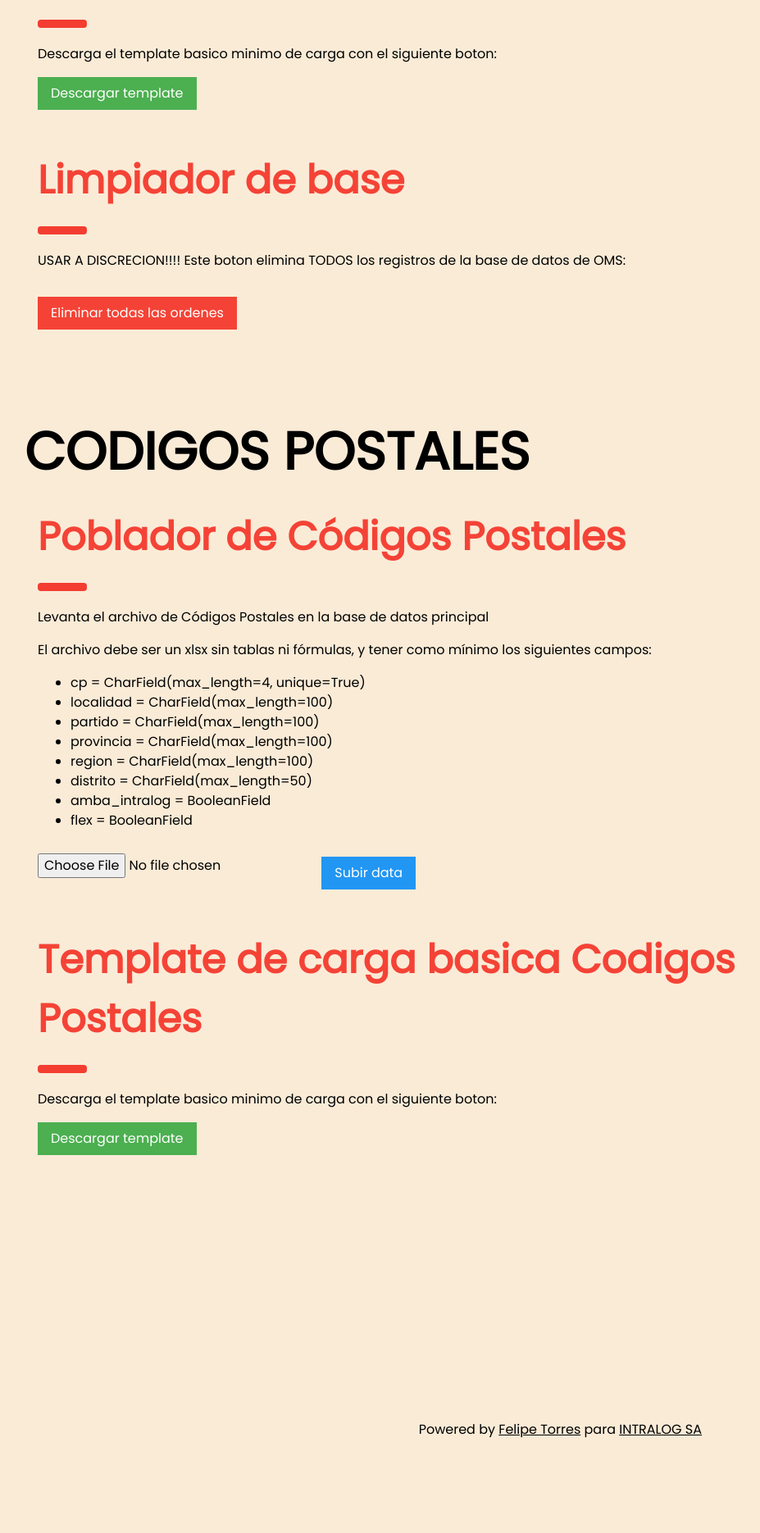
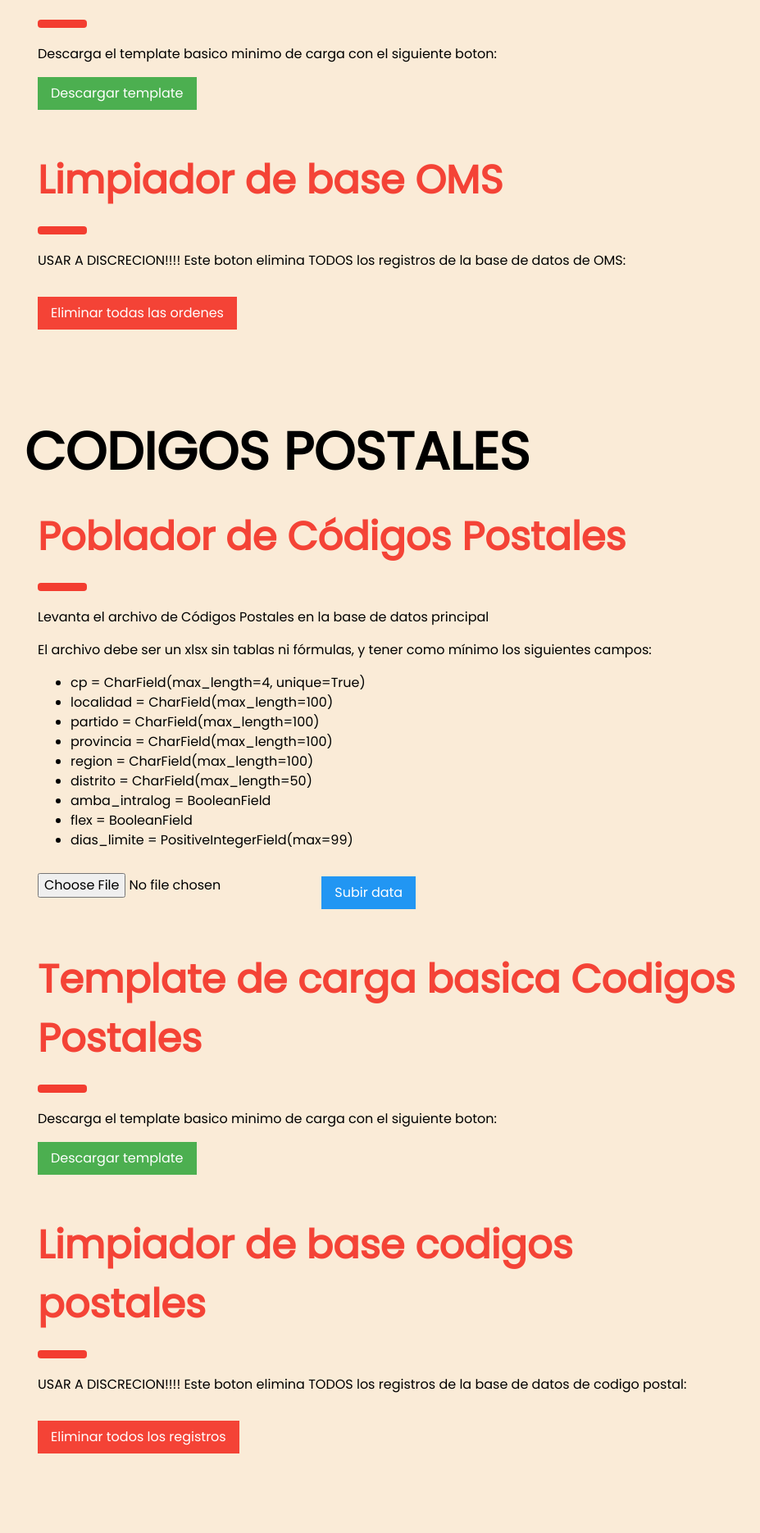
Before and after one commit to manfeltor/kpisintra, a Django app: page /adminapp/dbmanager/ in a window 1280 px wide. Shown: the part 1234-3104 px from the top of the page at 82% size, without its empty margins (310-1237 px from the left). Before the commit the page ends 2988 px from the top, so only its background shows below. Run offline with Django 5.2, Linux system fonts and the light colour scheme; the visitor is signed in with stand-in values (Sample User, id 1).

Commit message:
rearmamos la base de cps, enprolijado el front, generado el eliminador de base de codigos postales. ahora a migrar y probar.

```diff
--- a/adminapp/templates/db_manager.html
+++ b/adminapp/templates/db_manager.html
@@ -71,7 +71,7 @@
     <p>Descarga el template basico minimo de carga con el siguiente boton:</p>
       <a href="{% url 'download_template_xlsx' %}" class="w3-button w3-green">Descargar template</a>
 
-    <h1 class="w3-xxxlarge w3-text-red" style="margin-top:50px"><b>Limpiador de base </b></h1>
+    <h1 class="w3-xxxlarge w3-text-red" style="margin-top:50px"><b>Limpiador de base OMS</b></h1>
     <hr style="width:50px;border:5px solid #f33d30" class="w3-round">
     <p>USAR A DISCRECION!!!! Este boton elimina TODOS los registros de la base de datos de OMS:</p>
     {% if request.user.is_staff %}
@@ -102,9 +102,10 @@
       <li>distrito = CharField(max_length=50)</li>
       <li>amba_intralog = BooleanField</li>
       <li>flex = BooleanField</li>
+      <li>dias_limite = PositiveIntegerField(max=99)</li>
   </ul>
   </p>
-  <!-- Upload Form oms -->
+  <!-- Upload Form postalcode -->
   <form id="uploadForm" method="POST" enctype="multipart/form-data" action="{% url 'upload_postal_codes' %}">
     {% csrf_token %}
     <input type="file" name="cp_excel_file" id="cp_excel_file" required>
@@ -115,6 +116,21 @@
     <hr style="width:50px;border:5px solid #f33d30" class="w3-round">
     <p>Descarga el template basico minimo de carga con el siguiente boton:</p>
       <a href="{% url 'download_cp_template_xlsx' %}" class="w3-button w3-green">Descargar template</a>
+
+      <h1 class="w3-xxxlarge w3-text-red" style="margin-top:50px"><b>Limpiador de base codigos postales</b></h1>
+      <hr style="width:50px;border:5px solid #f33d30" class="w3-round">
+      <p>USAR A DISCRECION!!!! Este boton elimina TODOS los registros de la base de datos de codigo postal:</p>
+      {% if request.user.is_staff %}
+        <form method="POST" action="{% url 'delete_all_orders_cp' %}" onsubmit="showDeletingModal()">
+          {% csrf_token %}
+          <button type="submit" class="w3-button w3-red w3-margin-top"
+            onclick="return confirm('Esta seguro de querer realizar esta transaccion? una vez realizada es irreversible.')">
+            Eliminar todos los registros
+          </button>
+        </form>
+    {% endif %}
+
+</div>
 
 <!-- Modal for Processing -->
 <div id="processingModal" class="w3-modal">
--- a/adminapp/urls.py
+++ b/adminapp/urls.py
@@ -1,6 +1,6 @@
 from django.urls import path
 from .views import adminpanel, process_orders_from_upload, db_manager, download_template_xlsx, delete_all_orders
-from .views import upload_postal_codes, download_cp_template_xlsx
+from .views import upload_postal_codes, download_cp_template_xlsx, delete_all_orders_cp
 
 urlpatterns = [
     path('', adminpanel, name="adminpanel"),
@@ -10,4 +10,5 @@ urlpatterns = [
     path('download-template/', download_template_xlsx, name='download_template_xlsx'),
     path('uploadpostal/', upload_postal_codes, name='upload_postal_codes'),
     path('download-cptemplate/', download_cp_template_xlsx, name='download_cp_template_xlsx'),
+    path('delete-all-orders-cp/', delete_all_orders_cp, name='delete_all_orders_cp'),
 ]
--- a/adminapp/views.py
+++ b/adminapp/views.py
@@ -17,6 +17,10 @@ import traceback
 def adminpanel(req):
     return render(req, "admin_panel.html")
 
+def db_manager(req):
+    return render(req, "db_manager.html")
+
+
 # POPULATE ORDER MODEL Main function to process Excel files and populate Order model
 @login_required
 def process_orders_from_upload(request):
@@ -35,7 +39,7 @@ def process_orders_from_upload(request):
 
             # Ensure the uploaded file is an Excel file
             if not uploaded_file.name.endswith(('.xlsx', '.xls')):
-                raise ValueError('Unsupported file type. Please upload an Excel file.')
+                raise ValueError('Formato de archivo no soportado. Asegurese que esta subiendo un xlsx.')
             excel_file = uploaded_file.read()
             excel_io = BytesIO(excel_file)
             df = pd.read_excel(excel_io)
@@ -53,8 +57,16 @@ def process_orders_from_upload(request):
                         if not pedido:
                             raise ValueError("Missing 'pedido' in row")
 
+                        row_json = json.dumps(row.to_dict())
+
                         seller_name = row['seller']
                         company, _ = Company.objects.get_or_create(name=seller_name)
+
+                        postal_code_xlsx = row.get('codigoPostal')
+                        try:
+                            postal_code_model = PostalCodes.objects.get(cp=postal_code_xlsx)
+                        except PostalCodes.DoesNotExist:
+                            raise ValueError(f"Postal code {postal_code_xlsx} not found in PostalCodes database.")
 
                         # Check if the order with this LPN already exists
                         if row['lpn'] in existing_lpns:
@@ -75,8 +87,8 @@ def process_orders_from_upload(request):
                             order.zona = row['zona']
                             order.trackingDistribucion = row.get('trackingDistribucion', '')
                             order.trackingTransporte = row.get('trackingTransporte', '')
-                            order.codigoPostal = row['codigoPostal']
-                            order.order_data = json.dumps({})  # Set to serialized empty JSON object
+                            order.codigoPostal = postal_code_model
+                            order.order_data = row_json
                             orders_to_update.append(order)
                         else:
                             # Create a new order
@@ -97,8 +109,8 @@ def process_orders_from_upload(request):
                                 zona=row['zona'],
                                 trackingDistribucion=row.get('trackingDistribucion', ''),
                                 trackingTransporte=row.get('trackingTransporte', ''),
-                                codigoPostal=row['codigoPostal'],
-                                order_data=json.dumps({})  # Set to serialized empty JSON object
+                                codigoPostal=postal_code_model,
+                                order_data=row_json
                             ))
                         successful_orders += 1
                     except Exception as e:
@@ -113,7 +125,7 @@ def process_orders_from_upload(request):
                 'localidad', 'zona', 'trackingDistribucion', 'trackingTransporte', 'codigoPostal', 'order_data'
             ], batch_size=batchzise)
 
-            messages.success(request, f"Processing complete: {successful_orders} orders saved, {failed_orders} errors encountered.")
+            messages.success(request, f"Procesamiento completo: {successful_orders} ordenes guardadas, {failed_orders} ordenes fallidas.")
 
 
         except Exception as e:
@@ -128,10 +140,6 @@ def process_orders_from_upload(request):
         # return JsonResponse({'message': 'File uploaded successfully', 'success': True})
 
     return render(request, 'db_manager.html')
-
-
-def db_manager(req):
-    return render(req, "db_manager.html")
 
 
 def download_template_xlsx(request):
@@ -167,9 +175,9 @@ def delete_all_orders(request):
     if request.method == "POST":
         try:
             Order.objects.all().delete()
-            messages.success(request, "All orders have been successfully deleted.")
+            messages.success(request, "Todas las ordenes fueron eliminadas con exito.")
         except Exception as e:
-            messages.error(request, f"Error occurred while deleting orders: {e}")
+            messages.error(request, f"Ocurrio un eeror durante el proceso: {e}")
     return redirect('db_manager')
 
 
@@ -223,6 +231,7 @@ def upload_postal_codes(request):
                             postal_code.distrito = row['distrito']
                             postal_code.amba_intralog = row['amba_intralog']
                             postal_code.flex = row['flex']
+                            postal_code.dias_limite = row['dias_limite']
                             postal_codes_to_update.append(postal_code)
                         else:
                             # Create a new postal code entry
@@ -234,7 +243,8 @@ def upload_postal_codes(request):
                                 region=row['region'],
                                 distrito=row['distrito'],
                                 amba_intralog=row['amba_intralog'],
-                                flex=row['flex']
+                                flex=row['flex'],
+                                dias_limite=row['dias_limite']
                             ))
                         successful_inserts += 1
                     except Exception as e:
@@ -245,7 +255,7 @@ def upload_postal_codes(request):
             # Bulk create and update postal codes
             PostalCodes.objects.bulk_create(postal_codes_to_create, batch_size=batch_size)
             PostalCodes.objects.bulk_update(postal_codes_to_update, [
-                'localidad', 'partido', 'provincia', 'region', 'distrito', 'amba_intralog', 'flex'
+                'localidad', 'partido', 'provincia', 'region', 'distrito', 'amba_intralog', 'flex', 'dias_limite'
             ], batch_size=batch_size)
 
             messages.success(request, f"Procesamiento completo: {successful_inserts} cps procesados, {failed_inserts} inserciones fallidas.")
@@ -269,7 +279,7 @@ def download_cp_template_xlsx(request):
     # Define the column headers
     headers = [
         "cp", "localidad", "partido", "provincia", "region",
-        "distrito", "amba_intralog", "flex"
+        "distrito", "amba_intralog", "flex", "dias_limite"
     ]
 
     # Add the headers to the first row of the sheet
@@ -284,3 +294,14 @@ def download_cp_template_xlsx(request):
         response = HttpResponse(buffer, content_type='application/vnd.openxmlformats-officedocument.spreadsheetml.sheet')
         response['Content-Disposition'] = 'attachment; filename=template_cp.xlsx'
         return response
+
+
+@staff_member_required
+def delete_all_orders_cp(request):
+    if request.method == "POST":
+        try:
+            PostalCodes.objects.all().delete()
+            messages.success(request, "Todos los registros han sido eliminados correctamente.")
+        except Exception as e:
+            messages.error(request, f"Ocurrio un error en el proceso: {e}")
+    return redirect('db_manager')
```
Also changed, not shown: dataapp/models.py (+19 -15 lines).
